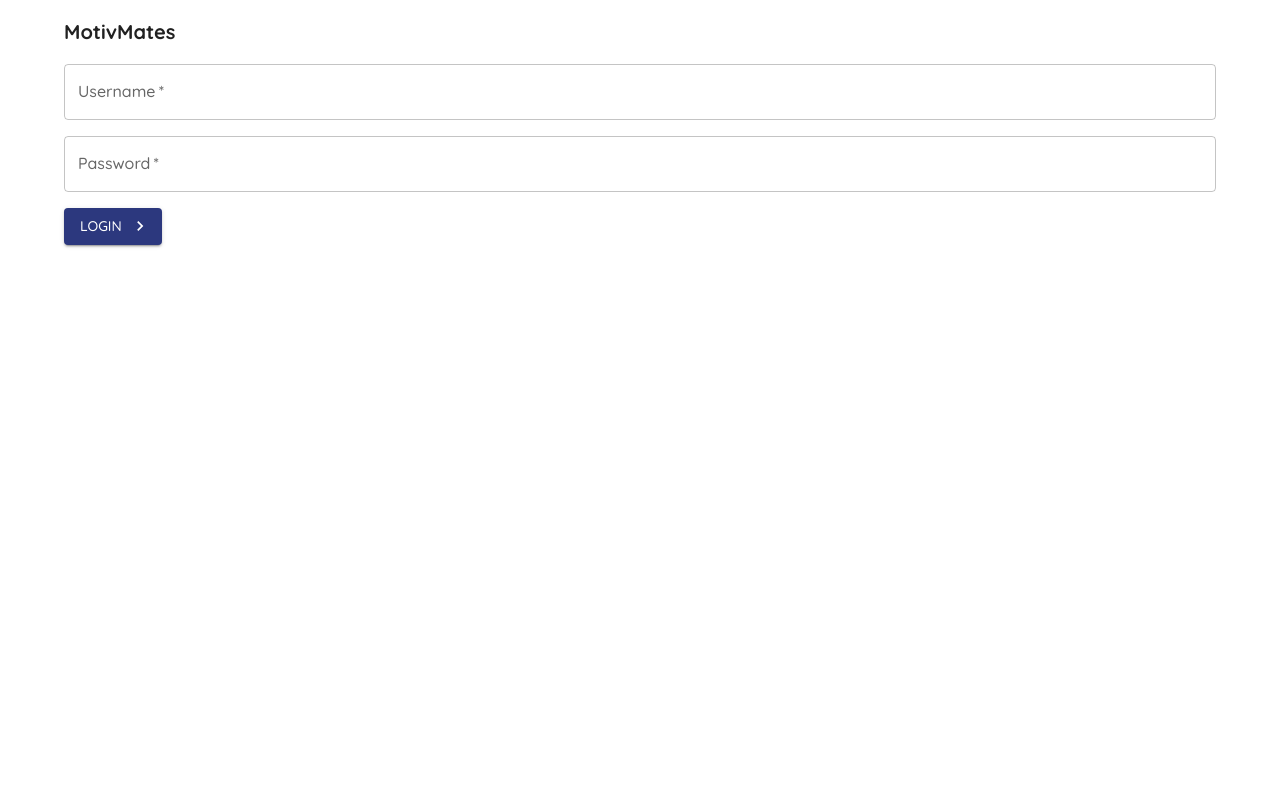
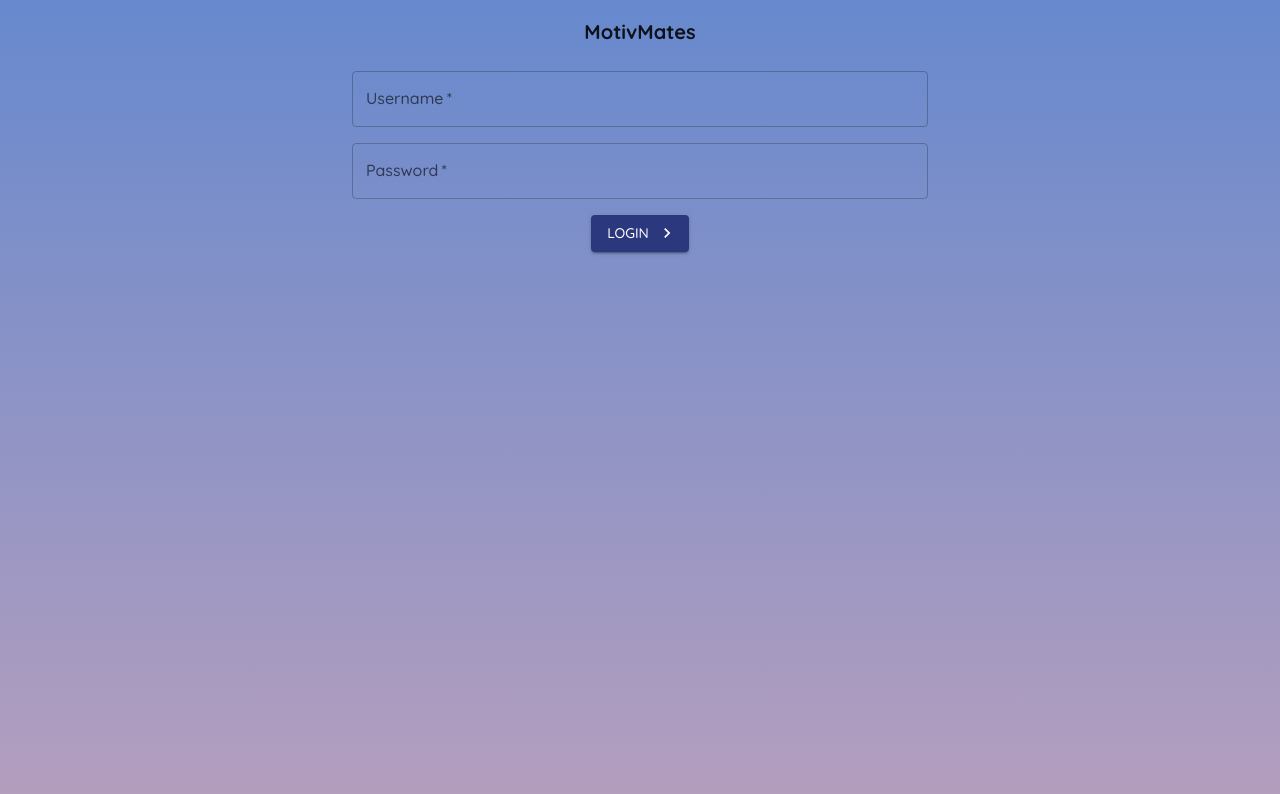
Before and after one commit to tyleryy/MotivMates, a React (Create React App) app in the folder frontend/: page / in a window 1280 px wide. Shown: the top 794 px of the page. Built offline with nearby package versions, Linux system fonts and the light colour scheme; a web font is replaced by a local one.

Commit message:
Added back App div and shrunk login form

```diff
--- a/frontend/src/App.js
+++ b/frontend/src/App.js
@@ -23,7 +23,9 @@ const theme = createTheme({
 function App() {
   return (
     <ThemeProvider theme={theme}>
-      <Login />
+      <div className="App">
+        <Login />
+      </div>
     {/* <div className="App">
       <header className="App-header">
         <img src={logo} className="App-logo" alt="logo" />
--- a/frontend/src/pages/Login.js
+++ b/frontend/src/pages/Login.js
@@ -19,7 +19,7 @@ function Login(theme) {
     }
 
 
-    return <Container>
+    return <Container style={{display: "flex", flexDirection: "column", alignItems: "center"}}>
         <Typography
         variant="h6"
         color="textPrimary"
@@ -28,23 +28,23 @@ function Login(theme) {
             marginTop: 2,
             fontFamily: theme.fontFamily,
             fontWeight: "bold"
-
         }}
         gutterBottom>
             MotivMates
         </Typography>
 
-        <form noValidate autoComplete='off' onSubmit={handleSubmit}>
+        <form noValidate autoComplete='off' onSubmit={handleSubmit} style={{width: "50%"}}>
             <TextField
             onChange={(e) => setUsername(e.target.value)}
             sx = {{
                 marginTop: 2,
                 marginBottom: 2,
-                display: 'block'
+                display: 'block',
             }}
+            fullWidth
             label="Username"
-            fullWidth
-            required>
+            required
+            >
             </TextField>
 
             <TextField
@@ -52,10 +52,10 @@ function Login(theme) {
             sx = {{
                 marginTop: 2,
                 marginBottom: 2,
-                display: 'block'
+                display: 'block',
             }}
+            fullWidth
             label="Password"
-            fullWidth
             required>
             </TextField>
 
```
